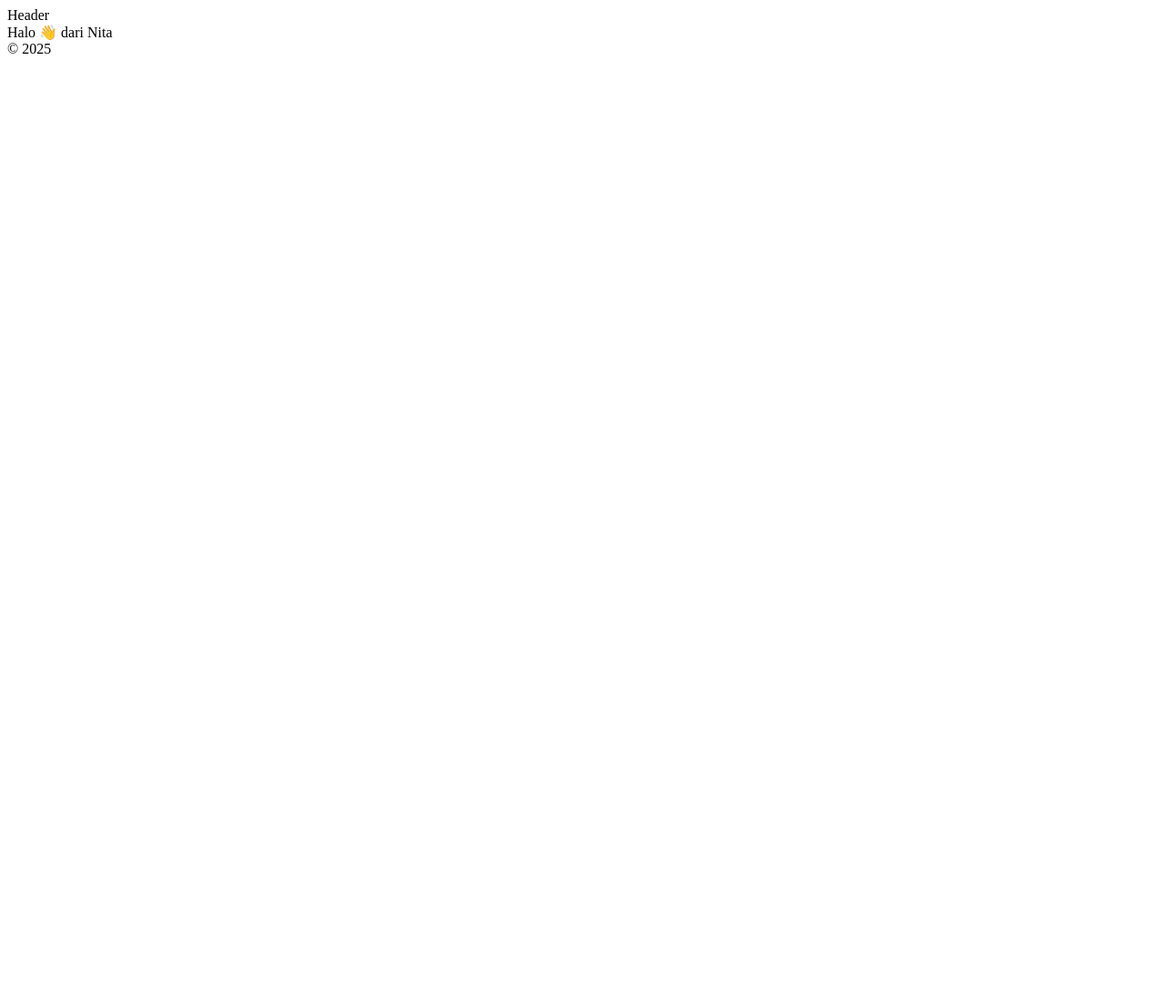
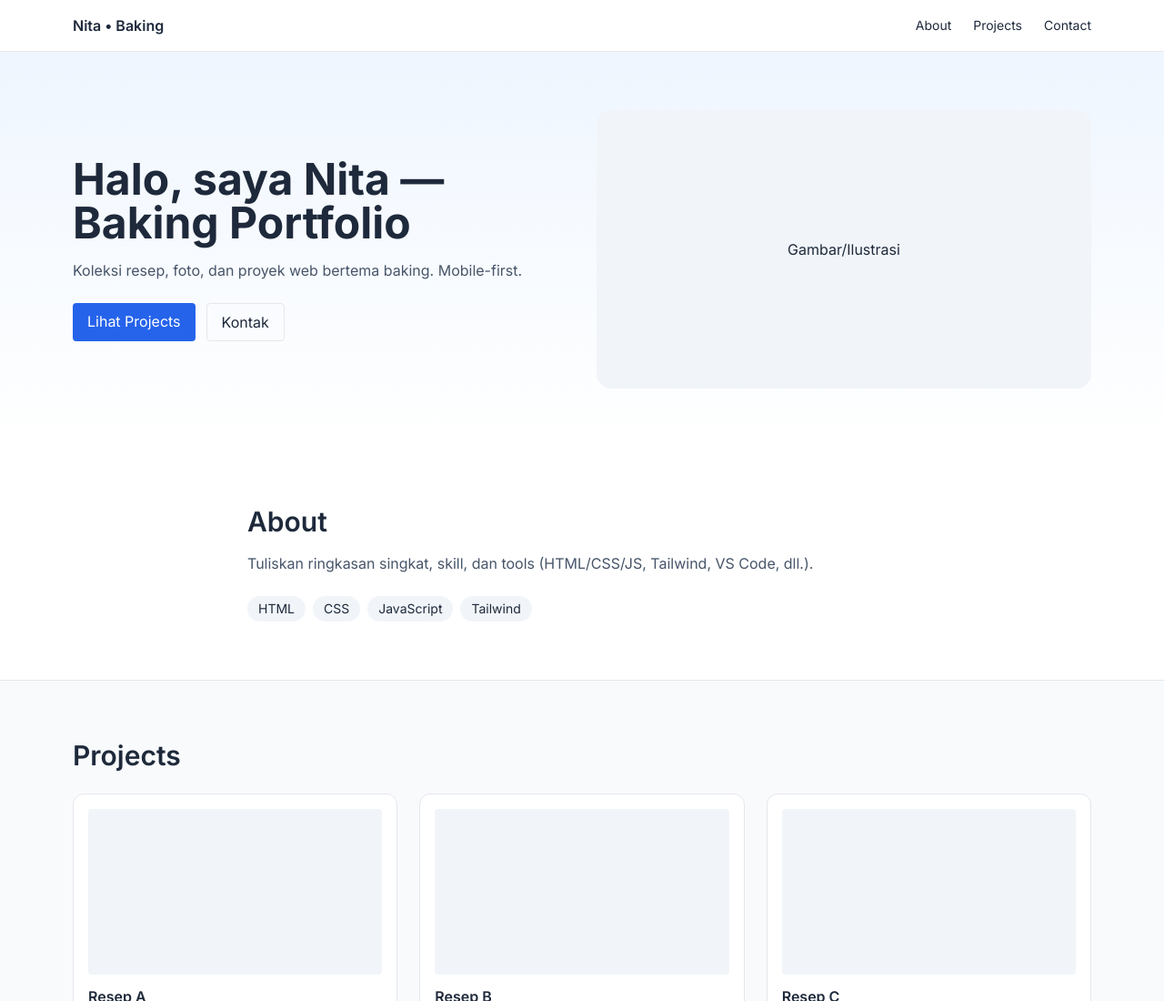
Before and after one commit to nitagonita/baking-portfolio, a plain HTML site: page index.html in a window 1280 px wide. Shown: the top 1100 px of the page at 91% size. Before the commit the page ends 800 px from the top, so only its background shows below. Drawn offline with nearby package versions, Linux system fonts and the light colour scheme.

Commit message:
Add Tailwind Skeleton

```diff
--- a/index.html
+++ b/index.html
@@ -1,9 +1,111 @@
 <!doctype html>
-<html lang="id"><head>
-<meta charset="utf-8"><meta name="viewport" content="width=device-width, initial-scale=1">
-<title>Baking Portfolio</title>
-<link rel="stylesheet" href="stylesheet.css">
-</head><body>
-<!-- test : update header-->
-<header>Header</header><main>Halo 👋 dari Nita</main><footer>© 2025</footer>
-</body></html>
+<html lang="id">
+<head>
+  <meta charset="utf-8" />
+  <meta name="viewport" content="width=device-width,initial-scale=1" />
+  <title>Portfolio — Baking</title>
+
+  <!-- Fonts & Tailwind CDN (cukup untuk prototyping) -->
+  <link rel="preconnect" href="https://fonts.googleapis.com">
+  <link href="https://fonts.googleapis.com/css2?family=Inter:wght@400;600;700&display=swap" rel="stylesheet">
+  <script src="https://cdn.tailwindcss.com"></script>
+  <style>html{scroll-behavior:smooth} body{font-family:Inter,system-ui,sans-serif}</style>
+</head>
+<body class="text-slate-800">
+  <!-- Header / Nav -->
+  <header class="sticky top-0 z-50 bg-white/90 backdrop-blur border-b">
+    <div class="max-w-6xl mx-auto px-4 h-14 flex items-center justify-between">
+      <a href="#home" class="font-semibold">Nita • Baking</a>
+      <nav class="hidden md:flex gap-6 text-sm">
+        <a href="#about" class="hover:text-blue-600">About</a>
+        <a href="#projects" class="hover:text-blue-600">Projects</a>
+        <a href="#contact" class="hover:text-blue-600">Contact</a>
+      </nav>
+      <button id="menu" class="md:hidden p-2 rounded hover:bg-slate-100" aria-expanded="false">☰</button>
+    </div>
+    <div id="panel" class="md:hidden hidden border-t">
+      <div class="max-w-6xl mx-auto px-4 py-3 flex flex-col gap-2 text-sm">
+        <a href="#about">About</a><a href="#projects">Projects</a><a href="#contact">Contact</a>
+      </div>
+    </div>
+  </header>
+
+  <main id="home">
+    <!-- Hero -->
+    <section class="bg-gradient-to-b from-blue-50 to-white">
+      <div class="max-w-6xl mx-auto px-4 py-16 grid md:grid-cols-2 gap-8 items-center">
+        <div>
+          <h1 class="text-3xl md:text-5xl font-bold leading-tight">Halo, saya Nita — Baking Portfolio</h1>
+          <p class="mt-4 text-slate-600">Koleksi resep, foto, dan proyek web bertema baking. Mobile-first.</p>
+          <div class="mt-6 flex gap-3">
+            <a href="#projects" class="px-4 py-2 rounded bg-blue-600 text-white">Lihat Projects</a>
+            <a href="#contact" class="px-4 py-2 rounded border">Kontak</a>
+          </div>
+        </div>
+        <div class="aspect-video bg-slate-100 rounded-2xl grid place-items-center">Gambar/Ilustrasi</div>
+      </div>
+    </section>
+
+    <!-- About -->
+    <section id="about" class="max-w-3xl mx-auto px-4 py-16">
+      <h2 class="text-2xl md:text-3xl font-semibold">About</h2>
+      <p class="mt-4 text-slate-600">Tuliskan ringkasan singkat, skill, dan tools (HTML/CSS/JS, Tailwind, VS Code, dll.).</p>
+      <ul class="mt-6 flex flex-wrap gap-2 text-sm">
+        <li class="px-3 py-1 rounded-full bg-slate-100">HTML</li>
+        <li class="px-3 py-1 rounded-full bg-slate-100">CSS</li>
+        <li class="px-3 py-1 rounded-full bg-slate-100">JavaScript</li>
+        <li class="px-3 py-1 rounded-full bg-slate-100">Tailwind</li>
+      </ul>
+    </section>
+
+    <!-- Projects -->
+    <section id="projects" class="bg-slate-50 border-y">
+      <div class="max-w-6xl mx-auto px-4 py-16">
+        <h2 class="text-2xl md:text-3xl font-semibold mb-6">Projects</h2>
+        <div class="grid gap-6 sm:grid-cols-2 lg:grid-cols-3">
+          <article class="rounded-xl border bg-white p-4">
+            <div class="aspect-video bg-slate-100 rounded mb-3"></div>
+            <h3 class="font-semibold">Resep A</h3>
+            <p class="text-sm text-slate-600 mt-1">Deskripsi singkat.</p>
+          </article>
+          <article class="rounded-xl border bg-white p-4">
+            <div class="aspect-video bg-slate-100 rounded mb-3"></div>
+            <h3 class="font-semibold">Resep B</h3>
+            <p class="text-sm text-slate-600 mt-1">Deskripsi singkat.</p>
+          </article>
+          <article class="rounded-xl border bg-white p-4">
+            <div class="aspect-video bg-slate-100 rounded mb-3"></div>
+            <h3 class="font-semibold">Resep C</h3>
+            <p class="text-sm text-slate-600 mt-1">Deskripsi singkat.</p>
+          </article>
+        </div>
+      </div>
+    </section>
+
+    <!-- Contact -->
+    <section id="contact" class="max-w-xl mx-auto px-4 py-16">
+      <h2 class="text-2xl md:text-3xl font-semibold">Contact</h2>
+      <form class="mt-6 space-y-4" onsubmit="event.preventDefault()">
+        <input class="w-full border rounded px-3 py-2" placeholder="Nama" />
+        <input class="w-full border rounded px-3 py-2" placeholder="Email" type="email" />
+        <textarea class="w-full border rounded px-3 py-2" rows="4" placeholder="Pesan"></textarea>
+        <button class="px-4 py-2 rounded bg-blue-600 text-white">Kirim</button>
+      </form>
+    </section>
+  </main>
+
+  <footer class="border-t">
+    <div class="max-w-6xl mx-auto px-4 py-8 text-sm text-slate-600 flex items-center justify-between">
+      <p>© <span id="y"></span> Nita</p>
+      <a href="#home" class="hover:text-blue-600">Back to top ↑</a>
+    </div>
+  </footer>
+
+  <script>
+    // Mobile menu kecil
+    const btn=document.getElementById('menu'); const p=document.getElementById('panel');
+    btn?.addEventListener('click',()=>{p.classList.toggle('hidden');btn.setAttribute('aria-expanded',p.classList.contains('hidden')?'false':'true')});
+    document.getElementById('y').textContent=new Date().getFullYear();
+  </script>
+</body>
+</html>
```
